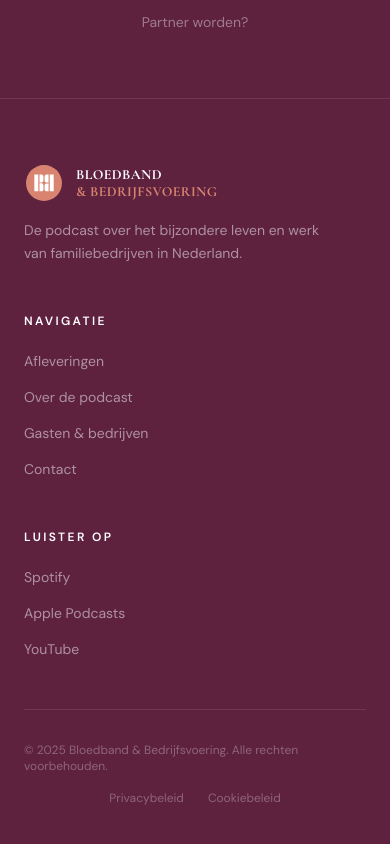
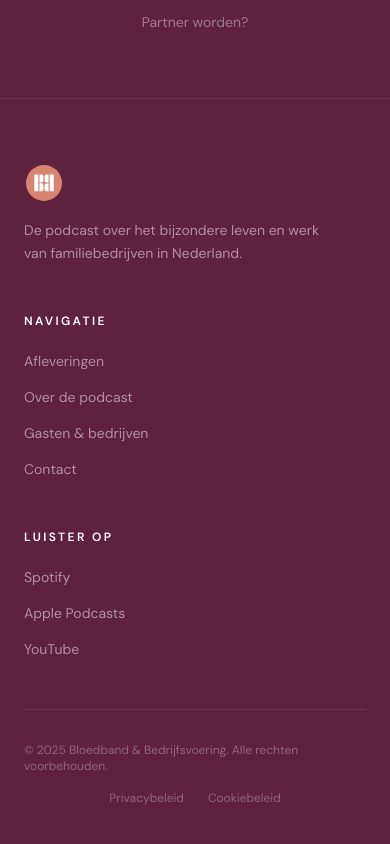
Before and after one commit to RudyN023/bloedband-en-bedrijfsvoering, a Next.js app: page / in a window 390 px wide. Shown: the part 8338-9182 px from the top of the page. Built offline with nearby package versions, Linux system fonts and the light colour scheme.

Commit message:
Remove brand text next to logo in nav and footer, keep icon only
Co-Authored-By: Claude Sonnet 4.6 <noreply@anthropic.com>

```diff
--- a/app/page.tsx
+++ b/app/page.tsx
@@ -246,14 +246,6 @@ export default function Home() {
               height={44}
               className="h-11 w-11"
             />
-            <div className="hidden sm:block">
-              <span className="font-display text-white text-sm font-bold leading-tight tracking-wide block">
-                BLOEDBAND
-              </span>
-              <span className="font-display text-bb-salmon text-sm font-bold leading-tight tracking-wide block">
-                & BEDRIJFSVOERING
-              </span>
-            </div>
           </Link>
 
           {/* Nav links */}
@@ -796,14 +788,6 @@ export default function Home() {
                   height={40}
                   className="h-10 w-10"
                 />
-                <div>
-                  <div className="font-display text-white text-sm font-bold leading-tight tracking-wide">
-                    BLOEDBAND
-                  </div>
-                  <div className="font-display text-bb-salmon text-sm font-bold leading-tight tracking-wide">
-                    &amp; BEDRIJFSVOERING
-                  </div>
-                </div>
               </div>
               <p className="font-body text-white/50 text-sm leading-relaxed max-w-xs">
                 De podcast over het bijzondere leven en werk van
```
